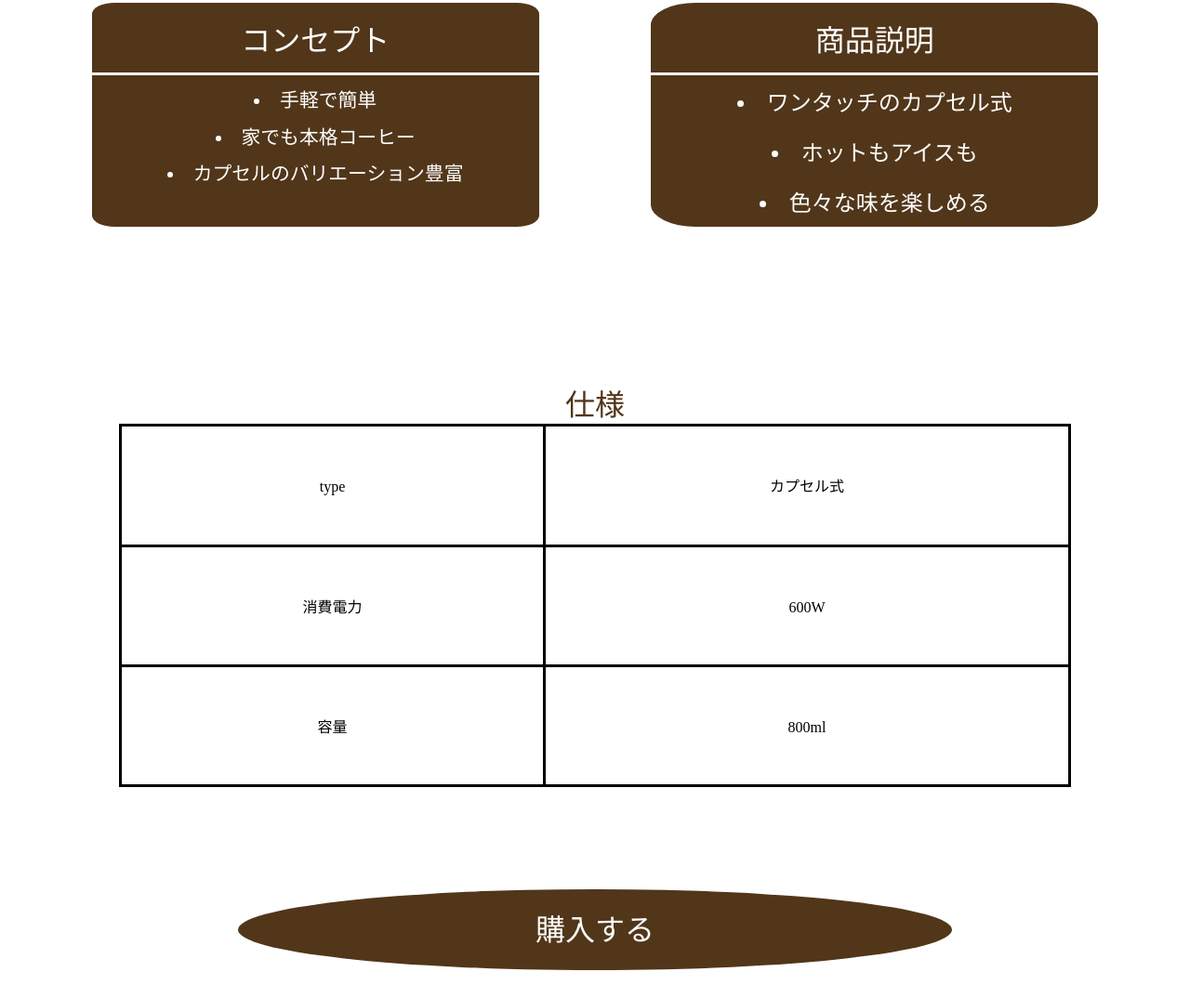
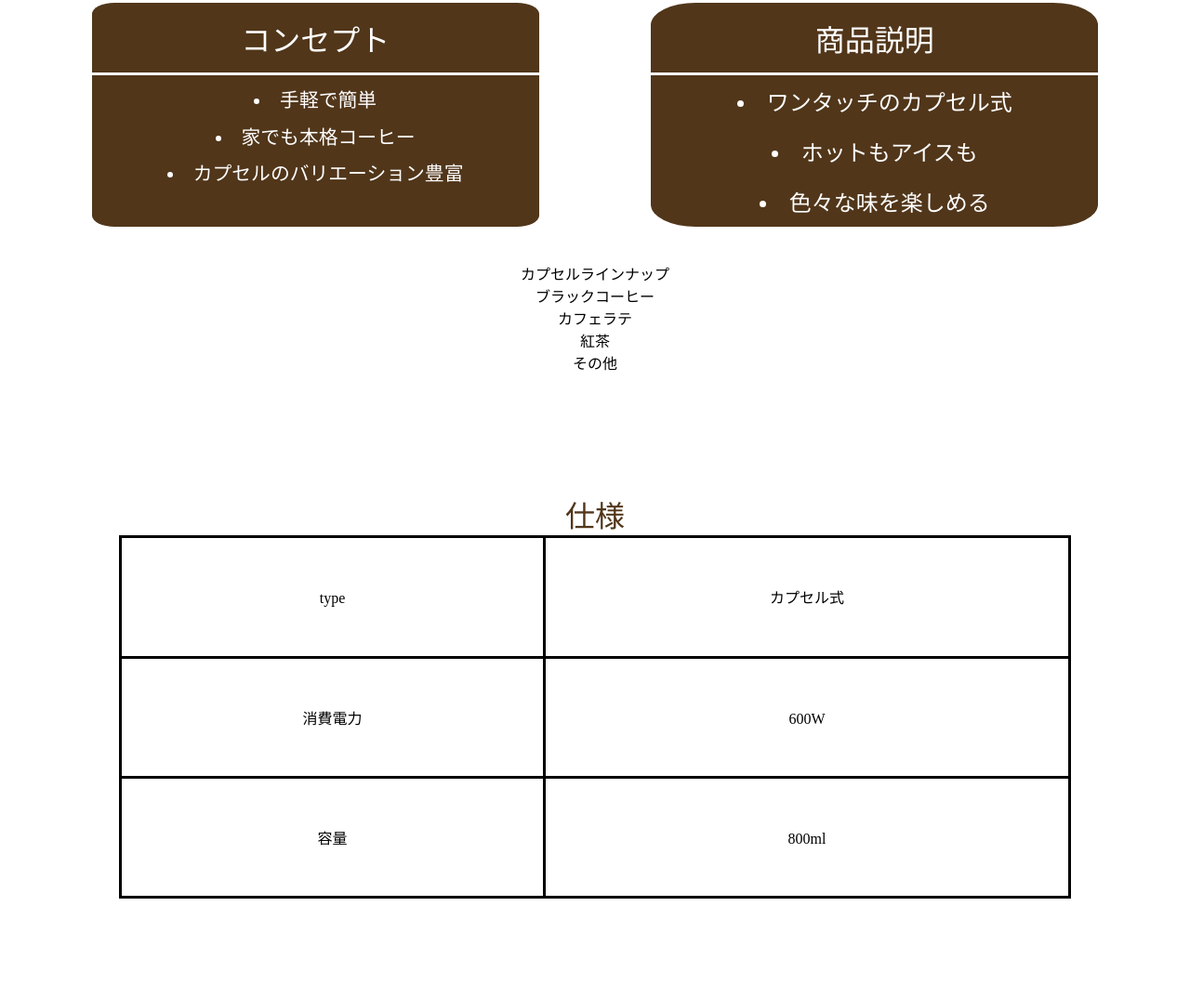
Before and after one commit to y-sasakik/exercise, a plain HTML site: page exercise4/index.html in a window 1280 px wide. Shown: the part 1070-2144 px from the top of the page at 93% size. Drawn offline with nearby package versions, Linux system fonts and the light colour scheme.

Commit message:
Add files via upload

```diff
--- a/exercise4/index.html
+++ b/exercise4/index.html
@@ -41,6 +41,16 @@
   <li>ワンタッチのカプセル式</li><li>ホットもアイスも</li> <li>色々な味を楽しめる</li>
 
 </div>
+
+</div>
+<div class="lineup">
+<h1>カプセルラインナップ</h1>
+<ul>
+<li>ブラックコーヒー</li>
+<li>カフェラテ</li>
+<li>紅茶</li>
+<li>その他</li>
+</ul>
 
 </div>
 
```
